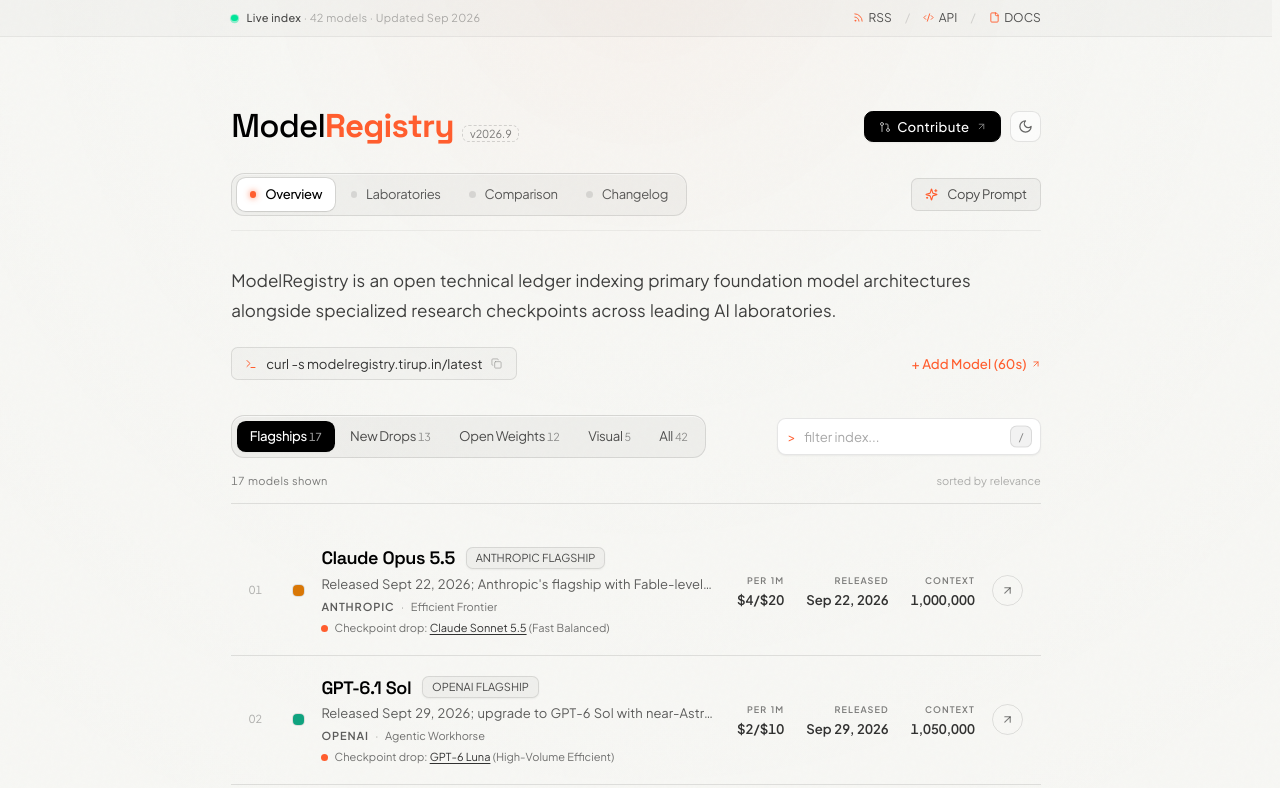
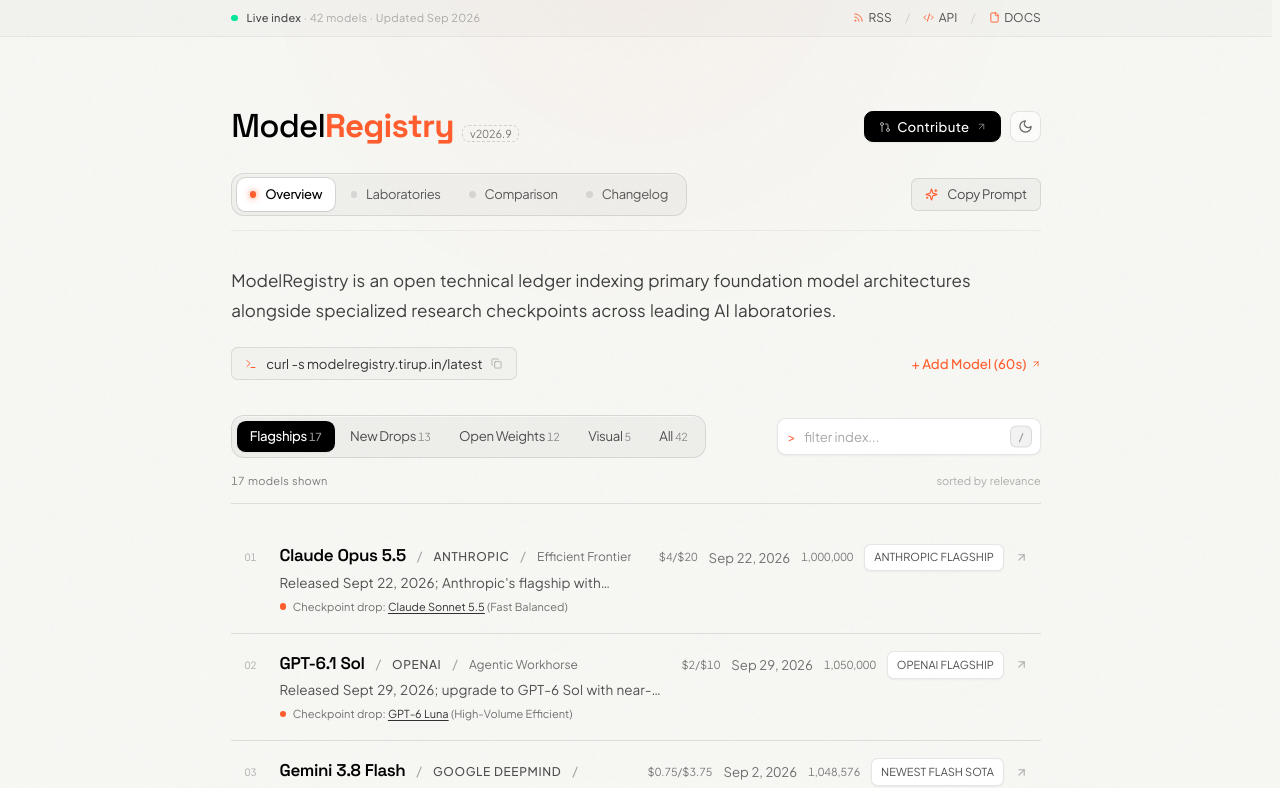
Before and after one commit to TirupMehta/ModelRegistry, a Next.js app: page / in a window 1280 px wide. Shown: the top 788 px of the page. Built offline with nearby package versions, Linux system fonts and the light colour scheme.

Commit message:
fix(ledger): revert desktop rows to ledger look, compact index numbers

```diff
--- a/app/page.tsx
+++ b/app/page.tsx
@@ -369,9 +369,9 @@ export default function Home() {
                       "group block cursor-pointer transition-all duration-150 active:scale-[0.985] sm:active:scale-100",
                       // Mobile: true card
                       "rounded-2xl border border-black/[0.08] dark:border-white/[0.08] bg-white dark:bg-[#0e1014] p-4 shadow-[0_1px_2px_rgba(0,0,0,0.05)] active:border-[#ff5d2e]/50",
-                      // Desktop: hover-card ledger row
-                      "sm:rounded-2xl sm:border-0 sm:shadow-none sm:bg-transparent sm:dark:bg-transparent sm:p-0 sm:mx-0 sm:px-4 sm:py-[18px] sm:active:border-transparent",
-                      "sm:hover:bg-white sm:dark:hover:bg-[#0e1014] sm:hover:shadow-[0_1px_2px_rgba(0,0,0,0.05),0_12px_32px_-16px_rgba(0,0,0,0.18)] sm:dark:hover:shadow-[0_12px_32px_-16px_rgba(0,0,0,0.8)]",
+                      // Desktop: ledger row reset
+                      "sm:rounded-xl sm:border-0 sm:shadow-none sm:bg-transparent sm:dark:bg-transparent sm:p-0 sm:mx-0 sm:px-3 sm:py-4 sm:active:border-transparent",
+                      "sm:hover:bg-black/[0.025] sm:dark:hover:bg-white/[0.035] sm:hover:shadow-sm",
                     ].join(" ")}
                   >
                     {/* Mobile Card (< sm) */}
@@ -456,53 +456,33 @@ export default function Home() {
                     </div>
 
                     {/* Desktop Ledger Row (sm and up) */}
-                    <div className="hidden sm:flex items-center gap-4">
-                      {/* Monospace Ledger Index */}
-                      <span className="font-mono tabular-nums text-[11px] text-black/30 dark:text-zinc-600 select-none w-6 shrink-0 transition-colors duration-150 group-hover:text-[#ff5d2e]">
+                    <div className="hidden sm:flex items-baseline gap-4">
+                      {/* Monospace Ledger Index — compact */}
+                      <span className="font-mono tabular-nums text-[10px] text-black/30 dark:text-zinc-600 select-none w-4 shrink-0 transition-colors duration-150 group-hover:text-[#ff5d2e]">
                         {String(index + 1).padStart(2, "0")}
                       </span>
 
-                      {/* Lab identity dot */}
-                      <span
-                        className="size-2.5 rounded-[4px] ring-1 ring-black/10 dark:ring-white/10 shrink-0"
-                        style={{
-                          backgroundColor:
-                            companies[model.companyId]?.accentColor || "#ff5d2e",
-                        }}
-                      />
-
                       {/* Content Column */}
                       <div className="flex-1 min-w-0">
-                        {/* Title + Status */}
-                        <div className="flex items-center gap-2.5 min-w-0">
-                          <span className="font-display font-semibold text-[18px] tracking-tight text-black dark:text-white group-hover:text-[#ff5d2e] dark:group-hover:text-[#ff7347] transition-colors duration-150 truncate">
+                        {/* Title / Lab / Domain Header */}
+                        <div className="flex flex-wrap items-baseline gap-x-2.5 gap-y-1 text-base leading-snug mb-1">
+                          <span className="font-display font-semibold text-[17px] tracking-tight text-black dark:text-white group-hover:text-[#ff5d2e] dark:group-hover:text-[#ff7347] transition-colors duration-150">
                             {model.name}
                           </span>
-                          <span className="inline-flex items-center gap-1.5 text-[11px] font-sans px-2 py-0.5 rounded-md border border-black/10 dark:border-white/[0.08] bg-black/[0.03] dark:bg-white/[0.04] text-black/70 dark:text-zinc-300 shrink-0 whitespace-nowrap shadow-sm transition-all duration-150 group-hover:border-[#ff5d2e]/50 group-hover:text-[#ff5d2e] dark:group-hover:text-[#ff7347]">
-                            {model.openWeights && (
-                              <span className="w-1 h-1 rounded-full bg-emerald-500 shrink-0" />
-                            )}
-                            {model.statusBadge}
+                          <span className="text-black/25 dark:text-white/20 select-none font-sans text-xs">/</span>
+                          <span className="text-[12px] font-sans uppercase tracking-wider text-black/60 dark:text-zinc-400 font-medium">
+                            {model.companyName}
+                          </span>
+                          <span className="text-black/25 dark:text-white/20 select-none font-sans text-xs">/</span>
+                          <span className="text-[12px] font-sans text-black/45 dark:text-zinc-400 truncate max-w-xs">
+                            {model.categoryLabel}
                           </span>
                         </div>
 
                         {/* Highlight Description */}
-                        <p className="mt-0.5 text-[13px] font-normal text-black/55 dark:text-zinc-400 leading-relaxed line-clamp-1">
+                        <p className="text-[13.5px] font-normal text-black/60 dark:text-zinc-400 leading-relaxed line-clamp-1 group-hover:text-black/90 dark:group-hover:text-zinc-100 transition-colors duration-150">
                           {model.highlight}
                         </p>
-
-                        {/* Lab / Domain */}
-                        <div className="mt-1 flex items-center gap-1.5 text-[11px] font-sans min-w-0">
-                          <span className="uppercase tracking-[0.08em] font-semibold text-black/55 dark:text-zinc-400 truncate">
-                            {model.companyName}
-                          </span>
-                          <span className="text-black/25 dark:text-white/20 select-none shrink-0">
-                            ·
-                          </span>
-                          <span className="text-black/45 dark:text-zinc-500 truncate">
-                            {model.categoryLabel}
-                          </span>
-                        </div>
 
                         {/* Checkpoint Callout */}
                         {specializedDrop && activeTab === "flagships" && (
@@ -519,44 +499,34 @@ export default function Home() {
                         )}
                       </div>
 
-                      {/* Spec Sheet */}
-                      <div className="hidden md:flex items-center gap-5 shrink-0 text-right">
-                        <div>
-                          <p className="text-[9px] font-sans font-semibold uppercase tracking-[0.12em] text-black/40 dark:text-zinc-500 whitespace-nowrap">
-                            Per 1M
-                          </p>
-                          <p className="mt-0.5 text-xs font-sans font-semibold tabular-nums text-black/80 dark:text-zinc-200 whitespace-nowrap">
-                            {model.pricing.input === 0
-                              ? "Free"
-                              : `$${model.pricing.input}/$${model.pricing.output}`}
-                          </p>
-                        </div>
-                        <div>
-                          <p className="text-[9px] font-sans font-semibold uppercase tracking-[0.12em] text-black/40 dark:text-zinc-500 whitespace-nowrap">
-                            Released
-                          </p>
+                      {/* Specs Readout */}
+                      <div className="flex items-center gap-2.5 shrink-0 text-right">
+                        <span className="hidden md:inline font-sans text-[11px] text-black/40 dark:text-zinc-500 tabular-nums">
+                          ${model.pricing.input}/${model.pricing.output}
+                        </span>
                         <time
                           dateTime={model.releaseDate}
                           title={formatDate(model.releaseDate)}
-                            className="mt-0.5 block text-xs font-sans font-semibold tabular-nums text-black/80 dark:text-zinc-200 whitespace-nowrap"
+                          className="font-sans text-xs text-black/45 dark:text-zinc-400 tabular-nums whitespace-nowrap"
                         >
                           {formatDate(model.releaseDate)}
                         </time>
+                        <span className="hidden lg:inline font-sans text-[11px] text-black/40 dark:text-zinc-500 tabular-nums whitespace-nowrap">
+                          {model.contextWindow.replace(" tokens", "")}
+                        </span>
+
+                        <span className="inline-flex items-center gap-1.5 text-[11px] font-sans px-2 py-1 rounded-md border border-black/10 dark:border-white/[0.08] bg-white dark:bg-white/[0.04] text-black/70 dark:text-zinc-300 shadow-sm transition-all duration-150 group-hover:border-[#ff5d2e]/50 group-hover:text-[#ff5d2e] dark:group-hover:text-[#ff7347] group-hover:shadow-md group-hover:shadow-[#ff5d2e]/10">
+                          {model.openWeights && (
+                            <span className="w-1 h-1 rounded-full bg-emerald-500 shrink-0" />
+                          )}
+                          {model.statusBadge}
+                        </span>
+
+                        <ArrowUpRight
+                          size={13}
+                          className="opacity-30 group-hover:opacity-100 group-hover:translate-x-px group-hover:-translate-y-px transition-all duration-150 text-black dark:text-white group-hover:text-[#ff5d2e]"
+                        />
                       </div>
-                        <div className="hidden lg:block">
-                          <p className="text-[9px] font-sans font-semibold uppercase tracking-[0.12em] text-black/40 dark:text-zinc-500 whitespace-nowrap">
-                            Context
-                          </p>
-                          <p className="mt-0.5 text-xs font-sans font-semibold tabular-nums text-black/80 dark:text-zinc-200 whitespace-nowrap">
-                            {model.contextWindow.replace(" tokens", "")}
-                          </p>
-                        </div>
-                      </div>
-
-                      {/* Open Action */}
-                      <span className="flex size-7 shrink-0 items-center justify-center rounded-full border border-black/10 dark:border-white/10 text-black/40 dark:text-zinc-500 transition-all duration-150 group-hover:border-[#ff5d2e] group-hover:bg-[#ff5d2e] group-hover:text-white">
-                        <ArrowUpRight size={13} />
-                      </span>
                     </div>
                   </div>
                 </TextWithBlur>
```
Lines whose indentation alone changed are shown as unchanged.
